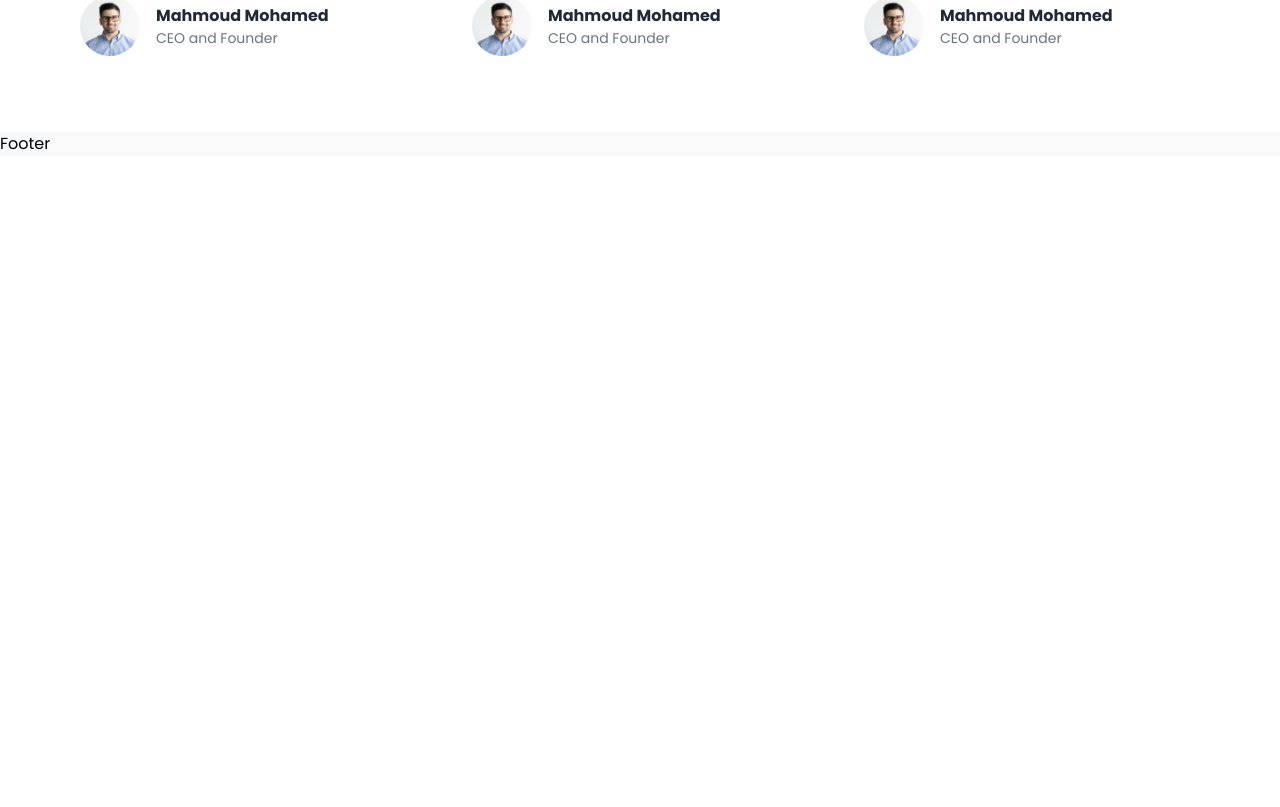
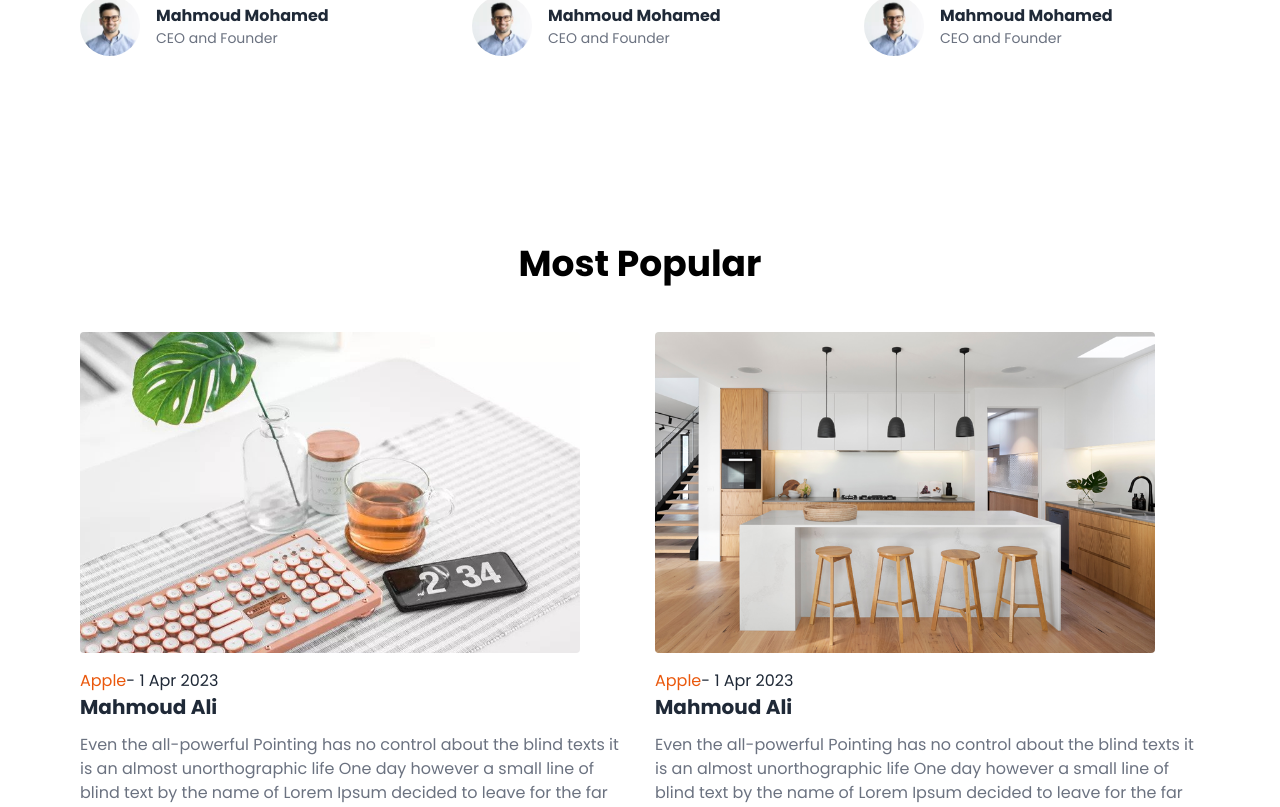
Before and after one commit to M0mahmoud/NextJS_Blog, a Next.js app: page / in a window 1280 px wide. Shown: the part 2230-3037 px from the top of the page. Before the commit the page ends 2386 px from the top, so only its background shows below. Built offline with nearby package versions, Linux system fonts and the light colour scheme.

Commit message:
Most Popular

```diff
--- /dev/null
+++ b/components/SectionThree.jsx
@@ -0,0 +1,90 @@
+import React from "react";
+import { Pagination } from "swiper";
+import { Swiper, SwiperSlide } from "swiper/react";
+import Post from "./_child/Post";
+
+const SectionThree = () => {
+  const data = [
+    {
+      id: 1,
+      title: "Mahmoud Ali",
+      category: "Apple",
+      img: "/images/articles/posts/img1.jpg",
+      published: "1 Apr 2023",
+    },
+    {
+      id: 2,
+      title: "Mahmoud Ali",
+      category: "Apple",
+      img: "/images/articles/posts/img3.png",
+      published: "1 Apr 2023",
+    },
+    {
+      id: 3,
+      title: "Mahmoud Ali",
+      category: "Apple",
+      img: "/images/articles/posts/img2.png",
+      published: "1 Apr 2023",
+    },
+    {
+      id: 4,
+      title: "Mahmoud Ali",
+      category: "Apple",
+      img: "/images/articles/posts/img4.png",
+      published: "1 Apr 2023",
+    },
+    {
+      id: 5,
+      title: "Mahmoud Ali",
+      category: "Apple",
+      img: "/images/articles/posts/img5.png",
+      published: "1 Apr 2023",
+    },
+    {
+      id: 5,
+      title: "Mahmoud Ali",
+      category: "Apple",
+      img: "/images/articles/posts/img5.png",
+      published: "1 Apr 2023",
+    },
+    {
+      id: 5,
+      title: "Mahmoud Ali",
+      category: "Apple",
+      img: "/images/articles/posts/img6.png",
+      published: "1 Apr 2023",
+    },
+    {
+      id: 5,
+      title: "Mahmoud Ali",
+      category: "Apple",
+      img: "/images/articles/posts/img7.png",
+      published: "1 Apr 2023",
+    },
+  ];
+
+  return (
+    <section className="container mx-auto md:px-20 py-16 ">
+      <h1 className="font-bold text-4xl py-12 text-center">Most Popular</h1>
+
+      <Swiper
+        loop="true"
+        slidesPerView={2}
+        spaceBetween={30}
+        pagination={{
+          clickable: true,
+        }}
+        modules={[Pagination]}
+        className="mySwiper"
+      >
+        {data.map((el) => (
+          <SwiperSlide key={el.id}>
+            <Post data={el} />
+          </SwiperSlide>
+        ))}
+      </Swiper>
+    </section>
+  );
+};
+
+export default SectionThree;
--- a/pages/index.js
+++ b/pages/index.js
@@ -1,4 +1,5 @@
 import SectionOne from "@/components/SectionOne";
+import SectionThree from "@/components/SectionThree";
 import SectionTwo from "@/components/SectionTwo";
 import Layout from "@/layout/Layout";
 
@@ -11,6 +12,7 @@ export default function Home() {
       <Layout>
         <SectionOne />
         <SectionTwo />
+        <SectionThree />
       </Layout>
     </>
   );
```
